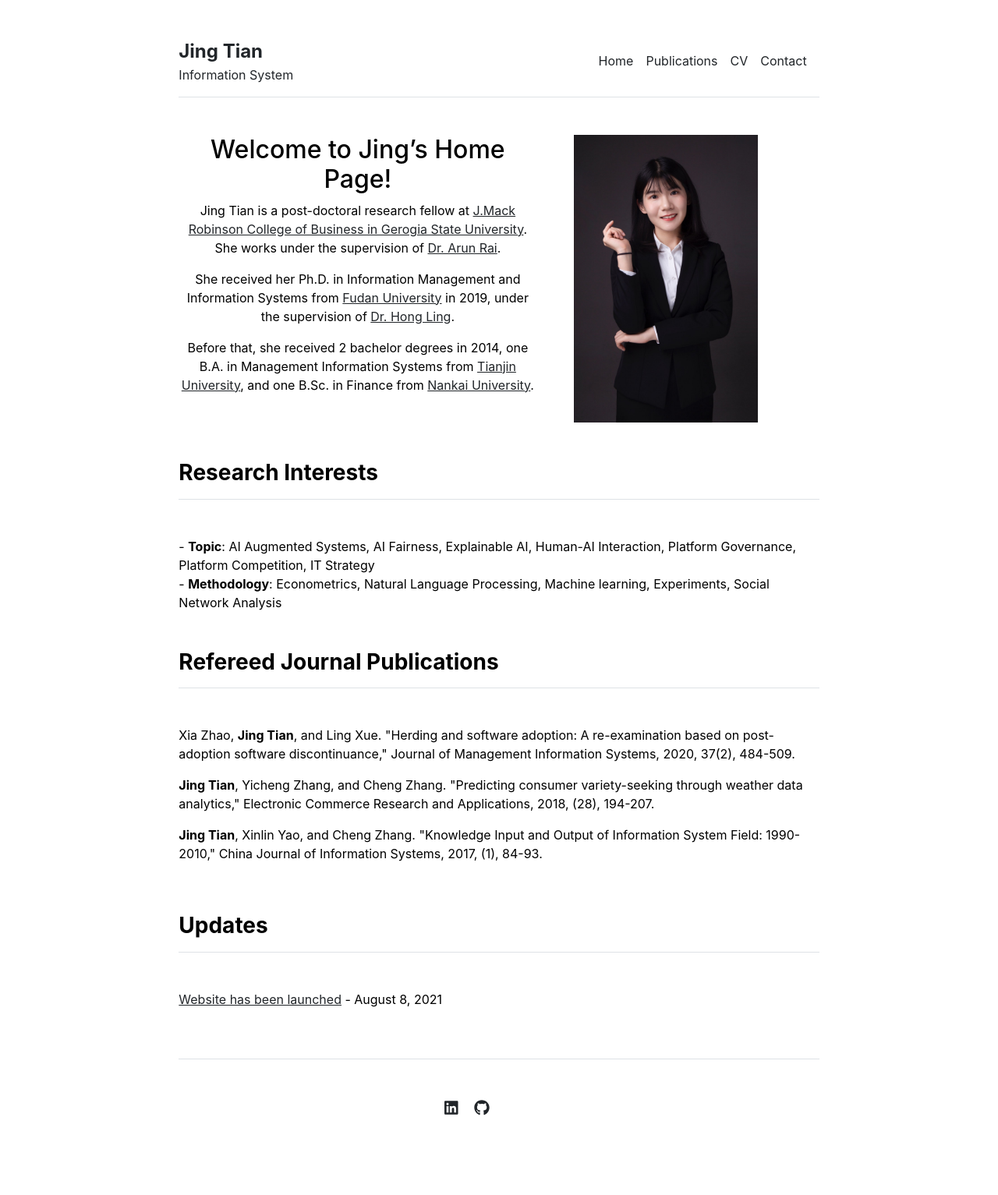
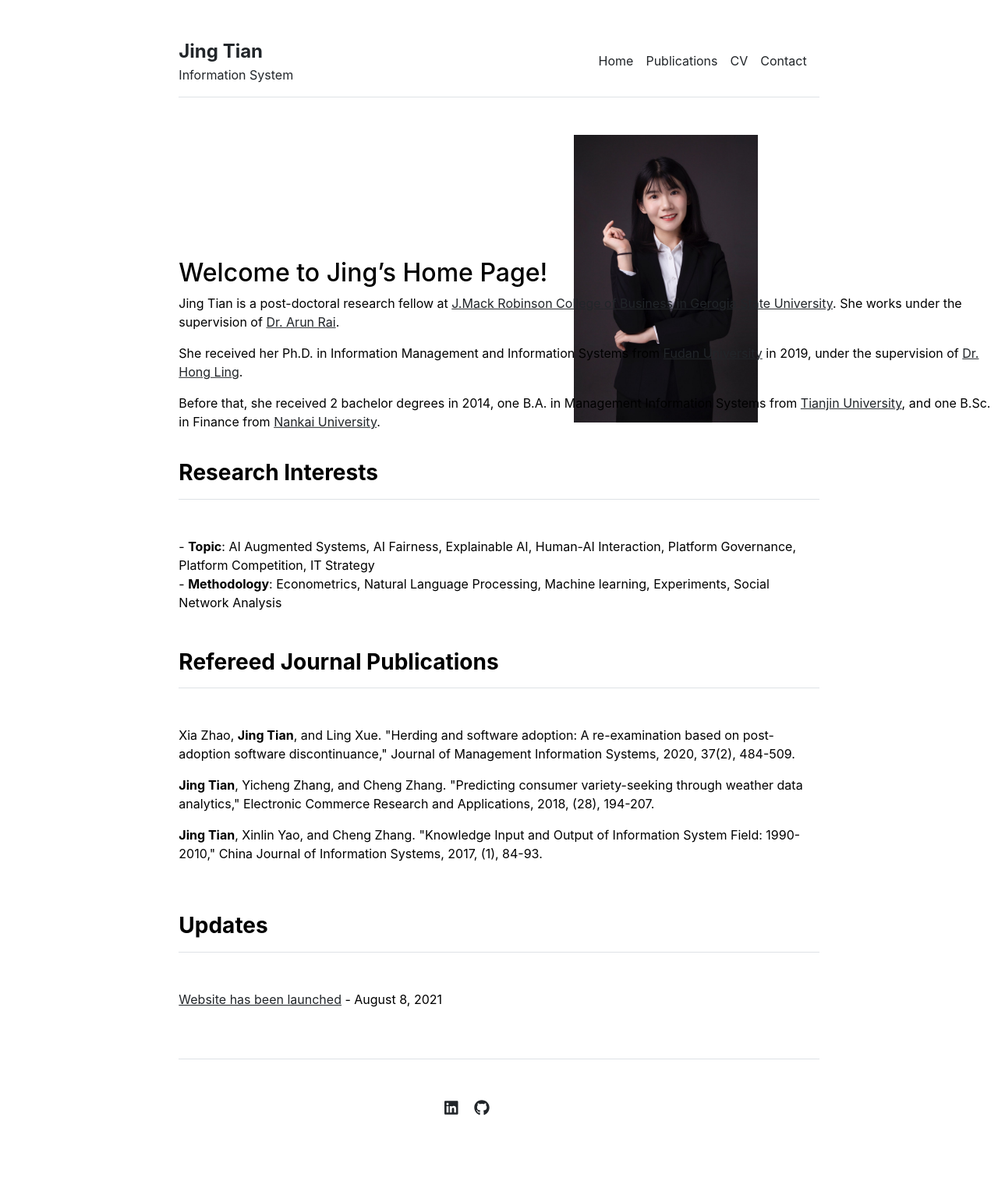
Before and after one commit to jingtianIS/jingtianIS.github.io, a Jekyll site: the page built from index.md, in a window 1280 px wide. Shown: the whole page at 78% size. Built offline with Jekyll 4.4.1, drawn with Linux system fonts in a browser that asks for light colours.

Commit message:
Update home.html

```diff
--- a/_layouts/home.html
+++ b/_layouts/home.html
@@ -3,15 +3,19 @@ layout: default
 ---
 
 <style>
-.center {
-  text-align: center;
+.vertical-center {
+  margin: 0;
+  position: absolute;
+  top: 50%;
+  -ms-transform: translateY(-50%);
+  transform: translateY(-50%);
 }
 </style>
 
 <div class="row g-5 mb-5">
   <div class="col-md-7">
     <!-- <h3 class="fw-bold">Research</h3> -->
-    <div class="center">
+    <div class="vertical-center">
       {{ content }}
     </div>
   </div>
```
